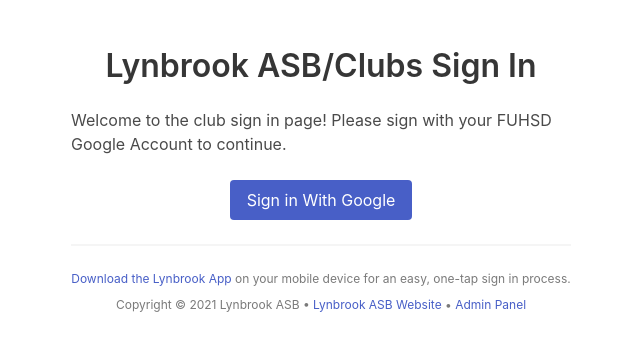
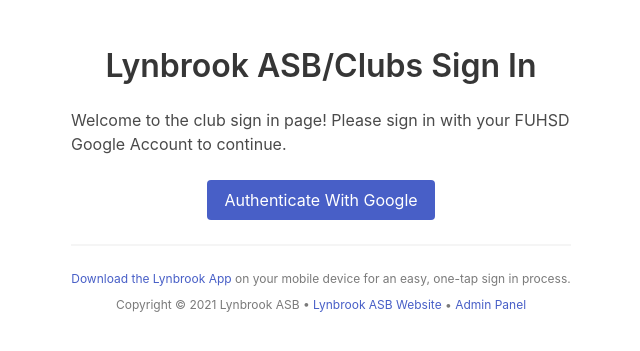
Before and after one commit to lynbrookhs/lynbrook-app-backend, a Django app: template templates/core/index.html in a window 1280 px wide. Shown: the top 351 px of the page, without its empty margins (319-959 px from the left). Run offline with Django 3.2, Linux system fonts and the light colour scheme; the template is opened without the code that fills it, so the values that code supplies are empty; parts of the project's set-up code (start-up, migrations or seed data) failed here and were passed over; some libraries are stand-ins or nearby versions.

Commit message:
Change wording

```diff
--- a/templates/core/index.html
+++ b/templates/core/index.html
@@ -118,11 +118,11 @@
 
     {% else %}
     <p class="content">
-      Welcome to the club sign in page! Please sign with your FUHSD Google
+      Welcome to the club sign in page! Please sign in with your FUHSD Google
       Account to continue.
     </p>
     <div class="has-text-centered">
-      <a href="{% url 'social:begin' 'google' %}?next=/" class="button is-link">Sign in With Google</a>
+      <a href="{% url 'social:begin' 'google' %}?next=/" class="button is-link">Authenticate With Google</a>
     </div>
     {% endif %}
 
```
